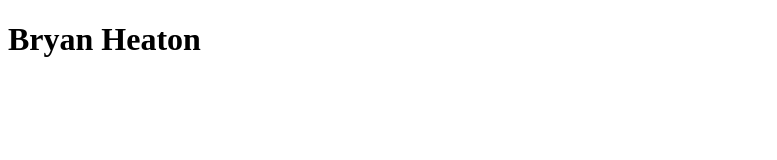
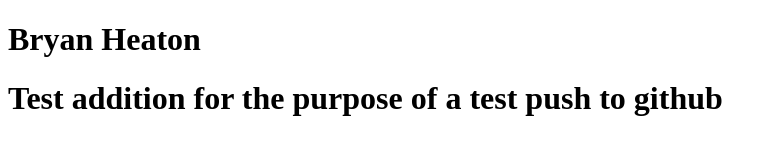
Before and after one commit to bryanjheaton/github_devmountain, a plain HTML site: page index.html in a window 1280 px wide. Shown: the whole page, without its empty margins (0-777 px from the left). Drawn offline with Linux system fonts and the light colour scheme.

Commit message:
Updated to explain why I'm running this test

```diff
--- a/index.html
+++ b/index.html
@@ -8,5 +8,6 @@
 </head>
 <body>
     <h1>Bryan Heaton</h1>
+    <h1>Test addition for the purpose of a test push to github</h1>
 </body>
 </html>
```
